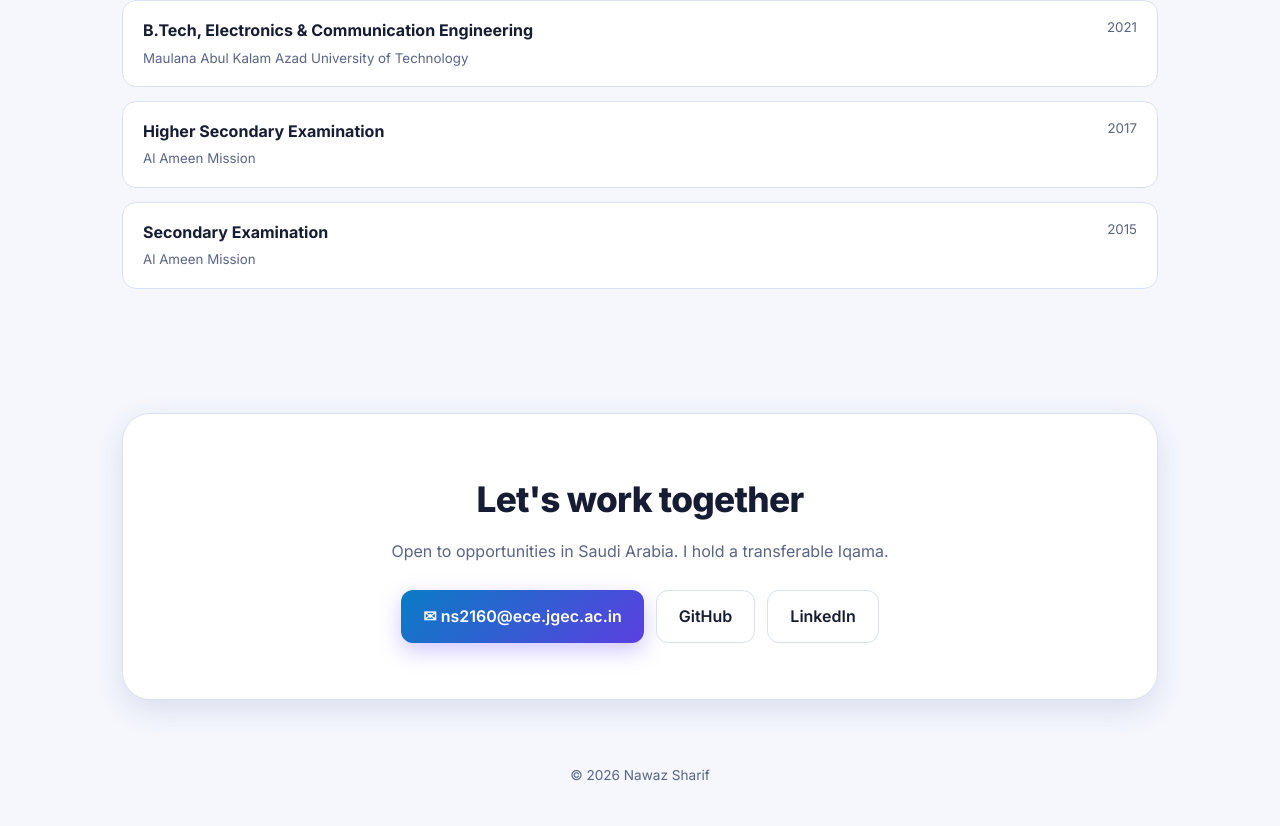
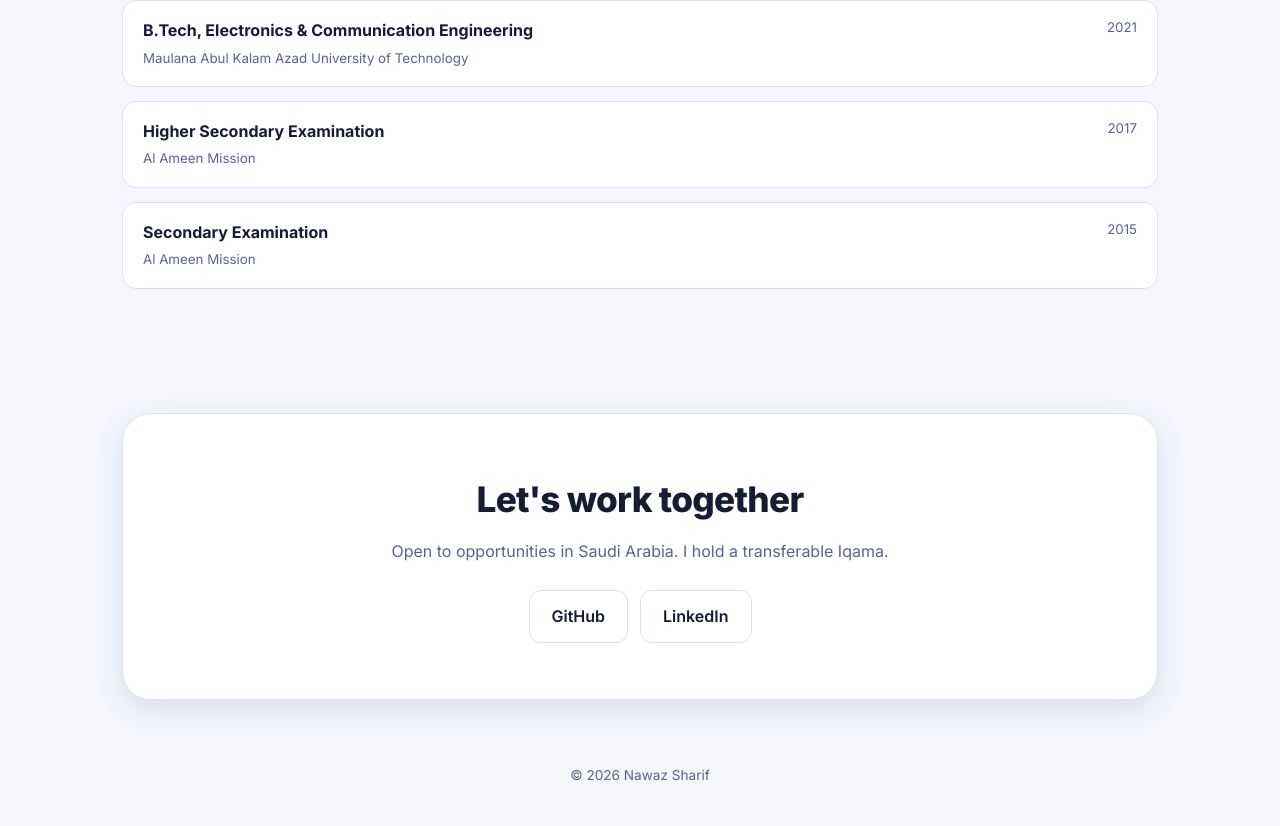
Before and after one commit to mrsharif007/mrsharif007, a plain HTML site: page index.html in a window 1280 px wide. Shown: the part 4659-5485 px from the top of the page. Drawn offline with Linux system fonts and the light colour scheme.

Commit message:
Update index.html

```diff
--- a/index.html
+++ b/index.html
@@ -334,7 +334,7 @@
       <h2>Let's work together</h2>
       <p>Open to opportunities in Saudi Arabia. I hold a transferable Iqama.</p>
       <div class="btns" style="justify-content:center">
-        <a class="btn primary" href="mailto:ns2160@ece.jgec.ac.in">✉ ns2160@ece.jgec.ac.in</a>
+        <!-- <a class="btn primary" href="mailto:ns2160@ece.jgec.ac.in">✉ ns2160@ece.jgec.ac.in</a> -->
         <a class="btn" href="https://github.com/mrsharif007" target="_blank" rel="noopener">GitHub</a>
         <a class="btn" href="https://www.linkedin.com/in/mrsharif007" target="_blank" rel="noopener">LinkedIn</a>
       </div>
```
